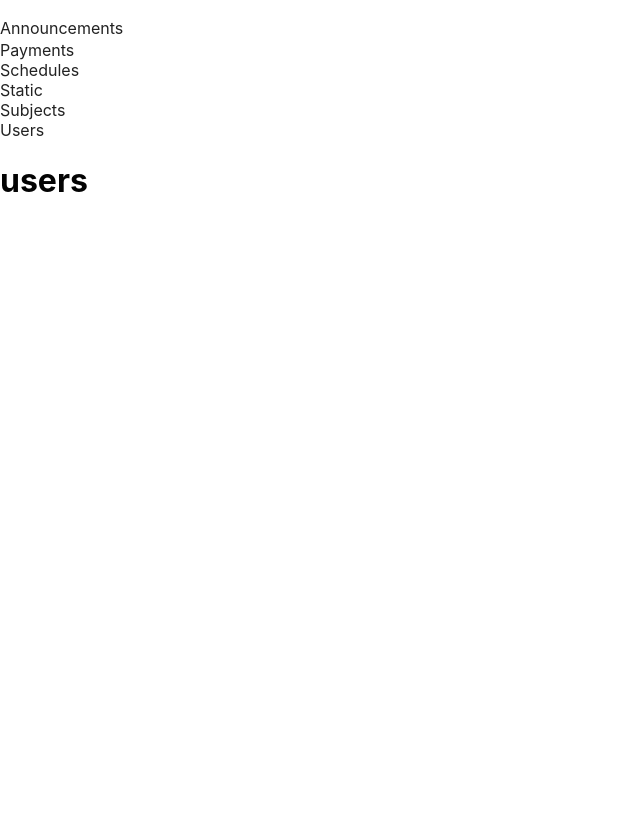
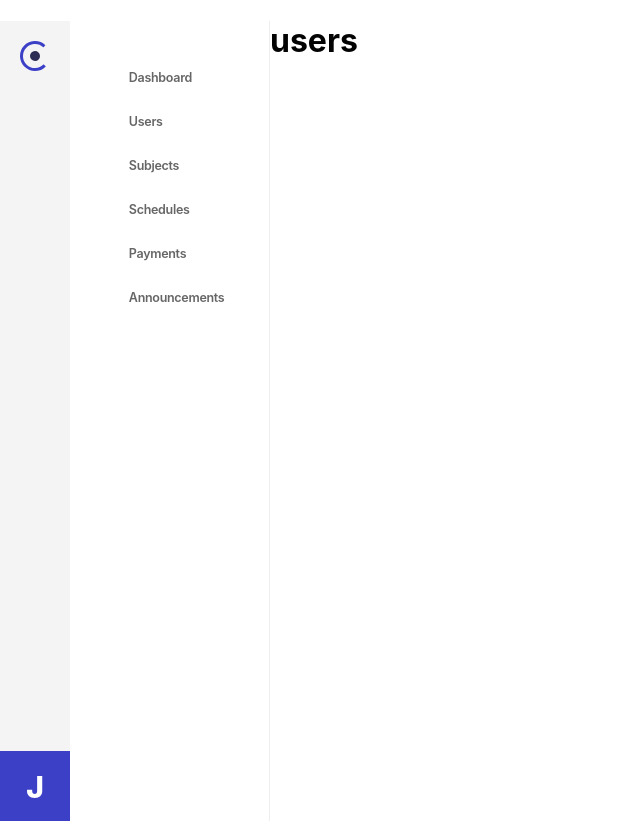
Before and after one commit to miltonparedes/campus, a Django app: template templates/users/index.html in a window 1280 px wide. Shown: the whole page, without its empty margins (0-640 px from the left). Before the commit the page ends 192 px from the top, so only its background shows below. Run offline with Django 3.2, Linux system fonts and the light colour scheme; the template is opened without the code that fills it, so the values that code supplies are empty; style sheets or scripts are compiled from the project's sources; some libraries are stand-ins or nearby versions; some web fonts are replaced.

Commit message:
sidebar continuation

```diff
--- a/static/_scss/campus/sidebar.scss
+++ b/static/_scss/campus/sidebar.scss
@@ -1,10 +1,91 @@
-.sidebar{
+.sidebar-main{
+  position: sticky;
+  width: 270px;
+  height: 100%;
+  top: 0;
+  left: 0;
+  display: flex;
+  float: left;
+  .sidebar-primary{
+    width: 70px;
+    background: #f4f4f4;
+    height: 100%;
+    display: flex;
+    flex-direction: column;
+    justify-content: space-between;
+    align-items: center;
+    .logo{
+      width: 30px;
+      height: 30px;
+      border-radius: 50%;
+      border: 3px solid $primary-color;
+      margin-top: 20px;
+      border-right-color: transparent;
+      transform: rotate(359deg);
+      position: relative;
+      &:after {
+        content: '';
+        width: 10px;
+        height: 10px;
+        background: #2c2c54;
+        position: absolute;
+        border-radius: 50%;
+        top: 7px;
+        left: 7px;
+      }
+    }
+    ul{
+      li{
+        a{
+          color: #999;
+          text-decoration: none;
+          margin: 25px 0;
+          &.active{
+            color: #706fd3;
+          }
+        }
+      }
+    }
+    .user{
+      width: 70px;
+      height: 70px;
+      background: $primary-color;
+      color: #fff;
+      text-align: center;
+      font-weight: 800;
+      font-size: 30px;
+      padding: 18px;
+    }
+  }
+  .sidebar-secondary{
+    width: 200px;
+    background: #fff;
+    border-right: 1px solid #eee;
+    padding: 20px 30px;
+    li{
+      a{
+        margin: 25px 0;
+        font-size: 12.5px;
+        color: #666;
+        font-weight: 600;
+        letter-spacing: -0.3px;
+        .feather{
+          margin-right: 10px;
+          top: 2.2px;
+          position: relative;
+          width: 16px;
+          height: 16px;
+          stroke: #aaa;
+        }
+      }
+    }
+  }
   ul{
       list-style: none;
       padding-left: 0;
       li{
         a{
-          color: #222;
+          display: block;
           text-decoration: none;
         }
       }
--- a/templates/_includes/sidebar.html
+++ b/templates/_includes/sidebar.html
@@ -1,13 +1,43 @@
 {% load sass_tags %}
-<div class="sidebar">
-  <ul>
-    <li>
-      <a href="#">Announcements <svg class="feather"><use xlink:href="{% sass_src 'feather.svg' %}#circle"/></svg></a>
-    </li>
-    <li><a href="#">Payments <svg class="feather"><use xlink:href="{% sass_src 'feather.svg' %}#activity"/></svg></a></li>
-    <li><a href="#">Schedules</a></li>
-    <li><a href="#">Static</a></li>
-    <li><a href="#">Subjects</a></li>
-    <li><a href="#">Users</a></li>
-   </ul>
+<div class="sidebar-main">
+  <div class="sidebar-primary">
+    <div class="logo"></div>
+    <ul>
+      <li>
+        <a href="#"><svg class="feather"><use xlink:href="{% sass_src 'feather.svg' %}#search"/></svg></a>
+      </li>
+      <li>
+        <a href="/users"><svg class="feather"><use xlink:href="{% sass_src 'feather.svg' %}#bell"/></svg></a>
+      </li>
+      <li>
+        <a href="#"><svg class="feather"><use xlink:href="{% sass_src 'feather.svg' %}#inbox"/></svg></a>
+      </li>
+      <li>
+        <a href="#"><svg class="feather"><use xlink:href="{% sass_src 'feather.svg' %}#settings"/></svg></a>
+      </li>
+    </ul>
+    <div class="user">
+      J
+    </div>
+  </div>
+  <div class="sidebar-secondary">
+    <ul>
+      <li>
+        <a href="#"><svg class="feather"><use xlink:href="{% sass_src 'feather.svg' %}#home"/></svg> Dashboard</a>
+      </li>
+      <li>
+        <a href="#"><svg class="feather"><use xlink:href="{% sass_src 'feather.svg' %}#users"/></svg> Users</a>
+      </li>
+      <li><a href="#"><svg class="feather"><use xlink:href="{% sass_src 'feather.svg' %}#edit"/></svg> Subjects</a></li>
+      <li>
+        <a href="#"><svg class="feather"><use xlink:href="{% sass_src 'feather.svg' %}#calendar"/></svg> Schedules</a>
+      </li>
+      <li>
+        <a href="#"><svg class="feather"><use xlink:href="{% sass_src 'feather.svg' %}#credit-card"/></svg> Payments</a>
+      </li>
+      <li>
+        <a href="#"><svg class="feather"><use xlink:href="{% sass_src 'feather.svg' %}#message-circle"/></svg> Announcements</a>
+      </li>
+     </ul>
+  </div>
 </div>
--- a/templates/_layouts/base.html
+++ b/templates/_layouts/base.html
@@ -8,6 +8,8 @@
  </head>
  <body>
   {% include "_includes/sidebar.html" %}
-  {%  block content %}{% endblock content %}
+  <div class="content">
+    {%  block content %}{% endblock content %}
+  </div>
  </body>
 </html>
```
